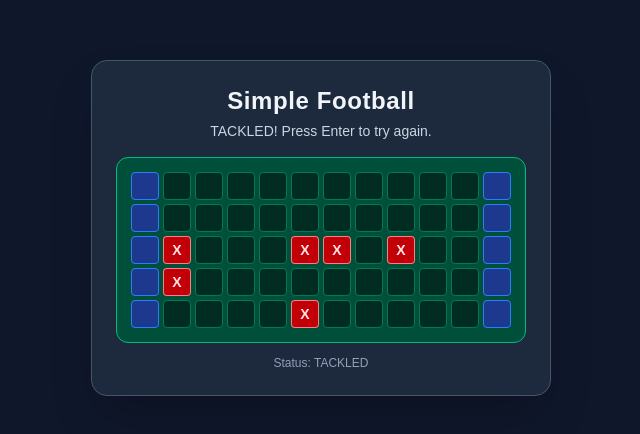
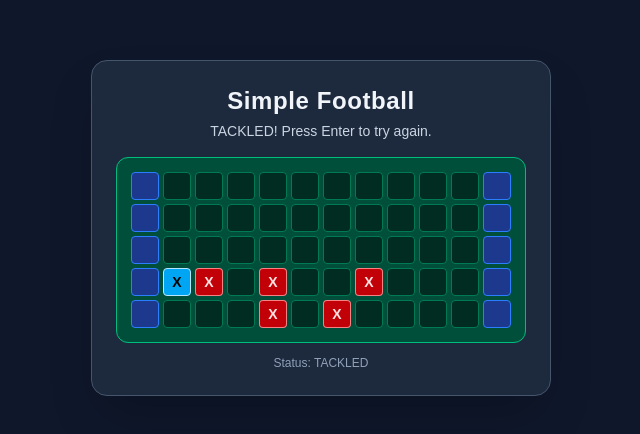
Before and after one commit to VHTips/egame-football, a Next.js app: page / in a window 1280 px wide. Shown: the part 172-606 px from the top of the page, without its empty margins (319-959 px from the left). Built offline with nearby package versions, Linux system fonts and the light colour scheme.

Commit message:
videop_11_25_26_1434_tackle_graphic

```diff
--- a/app/page.tsx
+++ b/app/page.tsx
@@ -131,12 +131,17 @@ const pageStyle =
   "min-h-screen flex items-center justify-center bg-slate-900 text-slate-100";
 
 // Start position: row 3, col 1 (0-based)
-const PLAYER_START: Position = { row: 2, col: 1 };
+const PLAYER_START: Position = { row: 3, col: 1 };
 
 const Page: React.FC = () => {
   const [player, setPlayer] = useState<Position>(() => PLAYER_START);
   const [defenders, setDefenders] = useState<Position[]>([]);
   const [status, setStatus] = useState<GameStatus>("PLAYING");
+
+  // Tackle flash state
+  const [tackleFlashPos, setTackleFlashPos] = useState<Position | null>(null);
+  const [tackleFlashActive, setTackleFlashActive] = useState(false);
+  const [tackleFlashIndex, setTackleFlashIndex] = useState(0);
 
   // Refs so timeouts and handlers see latest values
   const playerRef = useRef<Position>(PLAYER_START);
@@ -204,6 +209,11 @@ const Page: React.FC = () => {
 
           // Check for collision with player
           if (positionsEqual(nextPos, currentPlayer)) {
+            // Start tackle flash
+            setTackleFlashPos(nextPos);
+            setTackleFlashActive(true);
+            setTackleFlashIndex(0);
+
             if (!tackleSoundPlayedRef.current && tackleSoundRef.current) {
               tackleSoundPlayedRef.current = true;
               try {
@@ -241,6 +251,11 @@ const Page: React.FC = () => {
     setStatus("PLAYING");
     statusRef.current = "PLAYING";
     tackleSoundPlayedRef.current = false;
+
+    // reset tackle flash
+    setTackleFlashActive(false);
+    setTackleFlashPos(null);
+    setTackleFlashIndex(0);
 
     const newDefenders = generateDefenders(startPlayer);
     setDefenders(newDefenders);
@@ -310,6 +325,11 @@ const Page: React.FC = () => {
 
         // Collision with defender?
         if (defenders.some((d) => positionsEqual(d, next))) {
+          // Start tackle flash
+          setTackleFlashPos(next);
+          setTackleFlashActive(true);
+          setTackleFlashIndex(0);
+
           if (!tackleSoundPlayedRef.current && tackleSoundRef.current) {
             tackleSoundPlayedRef.current = true;
             try {
@@ -341,6 +361,29 @@ const Page: React.FC = () => {
     window.addEventListener("keydown", handleKeyDown);
     return () => window.removeEventListener("keydown", handleKeyDown);
   }, [defenders, initGame]);
+
+  // Tackle flash effect (2 seconds, 125ms per color step)
+  useEffect(() => {
+    if (!tackleFlashActive || !tackleFlashPos) {
+      return;
+    }
+
+    const startTime = Date.now();
+
+    const intervalId = setInterval(() => {
+      const elapsed = Date.now() - startTime;
+      if (elapsed >= 2000) {
+        setTackleFlashActive(false);
+        setTackleFlashPos(null);
+        setTackleFlashIndex(0);
+        clearInterval(intervalId);
+        return;
+      }
+      setTackleFlashIndex((prev) => (prev + 1) % 4);
+    }, 125);
+
+    return () => clearInterval(intervalId);
+  }, [tackleFlashActive, tackleFlashPos]);
 
   // Build the grid representation for rendering
   const grid = useMemo(() => {
@@ -381,6 +424,27 @@ const Page: React.FC = () => {
 
                 let cellClasses = "bg-emerald-950 border border-emerald-700";
 
+                // If this is the tackle flash cell, override colors
+                const isTackleFlashCell =
+                  tackleFlashActive &&
+                  tackleFlashPos &&
+                  tackleFlashPos.row === rIdx &&
+                  tackleFlashPos.col === cIdx;
+
+                if (isTackleFlashCell) {
+                  // 0: white, 1: black, 2: bright red, 3: bright blue
+                  if (tackleFlashIndex === 0) {
+                    cellClasses = "bg-white text-black border border-white";
+                  } else if (tackleFlashIndex === 1) {
+                    cellClasses = "bg-black text-white border border-white";
+                  } else if (tackleFlashIndex === 2) {
+                    cellClasses =
+                      "bg-red-500 text-white border border-red-200";
+                  } else {
+                    cellClasses =
+                      "bg-sky-500 text-black border border-sky-200";
+                  }
+                } else {
                   if (isEndZone) {
                     cellClasses =
                       "bg-blue-900 border border-blue-500"; // end zones
@@ -390,6 +454,7 @@ const Page: React.FC = () => {
                   } else if (cell === "DEFENDER") {
                     cellClasses =
                       "bg-red-700 text-red-100 border border-red-300/80";
+                  }
                 }
 
                 return (
```
Lines whose indentation alone changed are shown as unchanged.
